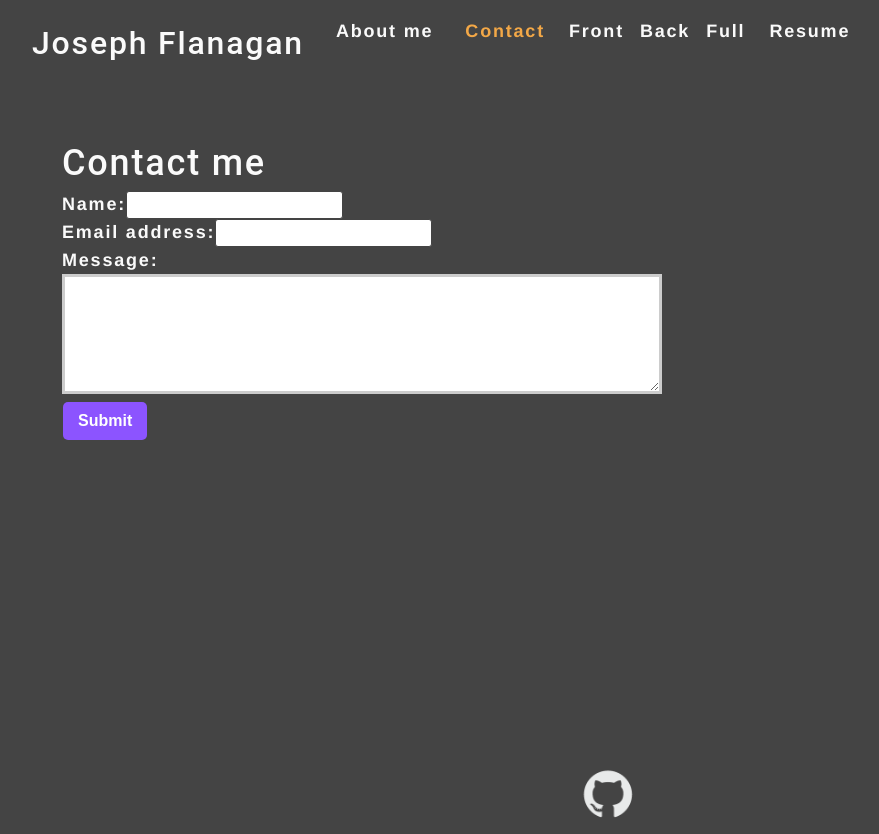
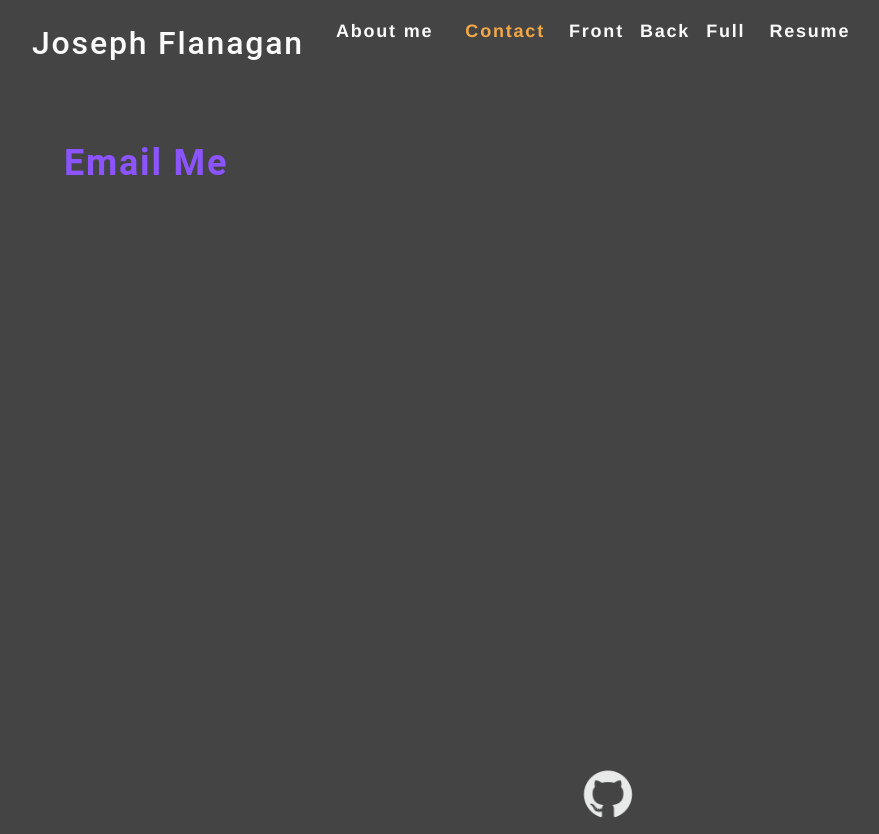
Before and after one commit to josephptflanagan/20201004-react-portfolio, a React (Create React App) app: page / in a window 1280 px wide. Both pictures are taken after a click on the element "Contact". Shown: the whole page, without its empty margins (32-911 px from the left). Built offline with nearby package versions, Linux system fonts and the light colour scheme.

Commit message:
temporary fix to contact

```diff
--- a/src/components/Contact/index.js
+++ b/src/components/Contact/index.js
@@ -40,6 +40,8 @@ function ContactForm() {
     }
 
     return (
+        //TODO: ADD BACKEND FOR EMAIL
+        /*
         <section>
             <h1 data-testid="h1tag">Contact me</h1>
             <form id="contact-form" onSubmit={handleSubmit}>
@@ -63,6 +65,10 @@ function ContactForm() {
                 <button data-testid="button" type="submit">Submit</button>
             </form>
         </section>
+        */
+        <section>
+             <h1 data-testid="h1tag"><a href="mailto:josephptflanagan@gmail.com">Email Me</a></h1>
+        </section>
     );
 
 }
```
